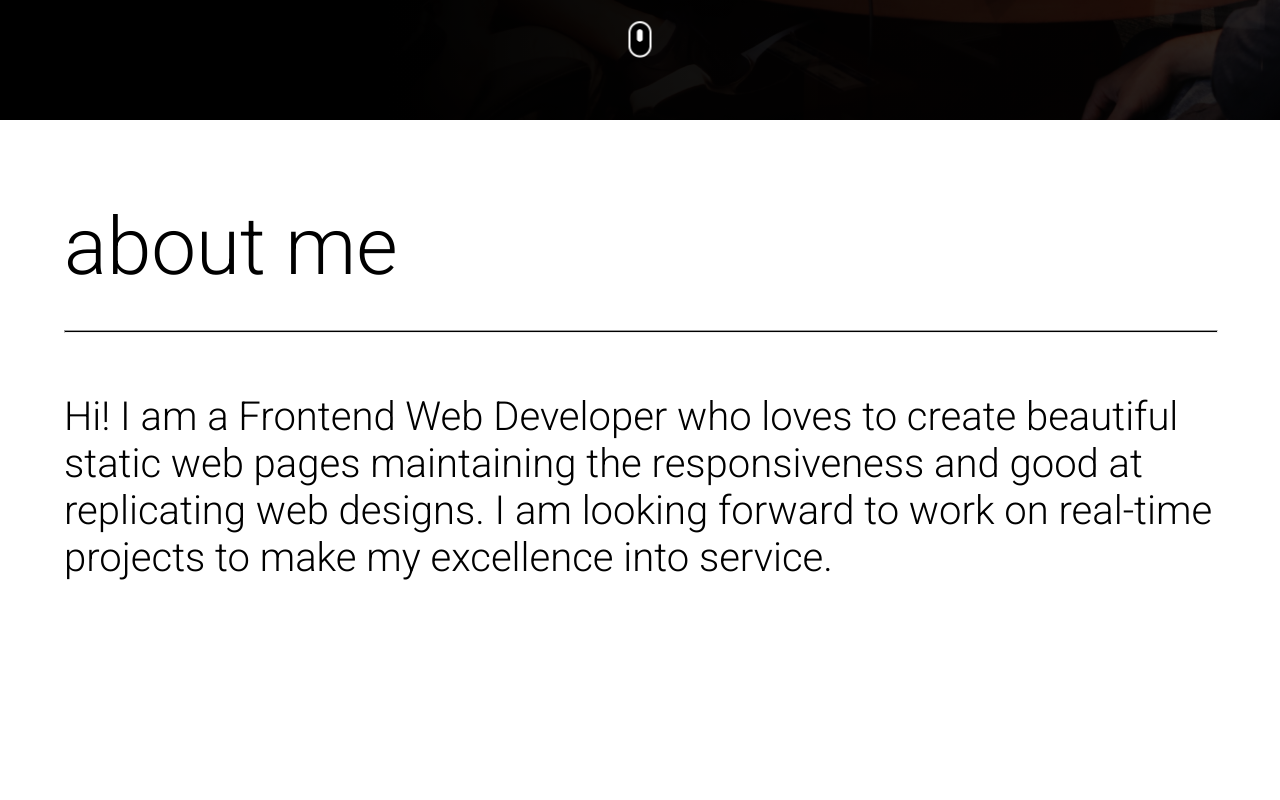
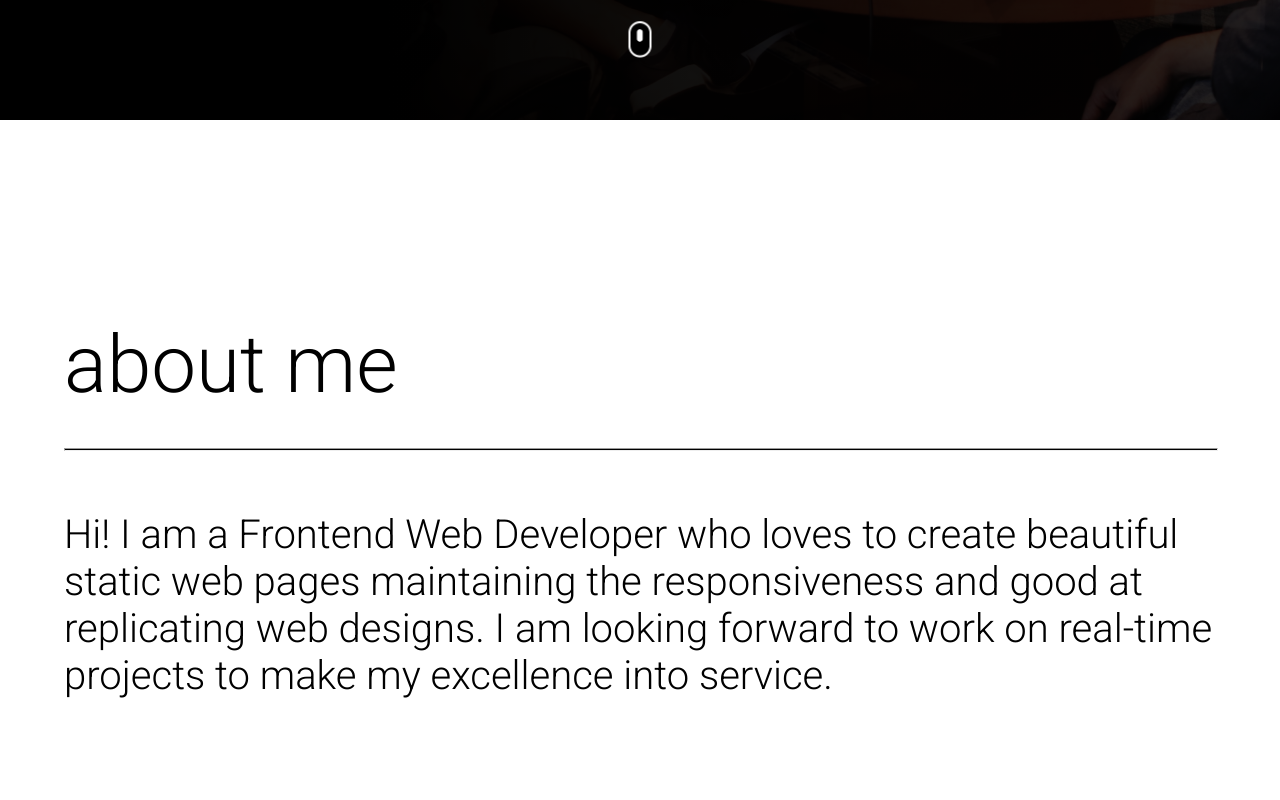
Before and after one commit to shivasankari3101/Portfolio-website, a React (Create React App) app: page / in a window 1280 px wide. Shown: the part 680-1480 px from the top of the page. Built offline with nearby package versions, Linux system fonts and the light colour scheme.

Commit message:
Minor change

```diff
--- a/src/components/About/About.module.css
+++ b/src/components/About/About.module.css
@@ -5,7 +5,7 @@
     box-sizing: border-box;
     display: flex;
     flex-direction: column;
-    align-items: center;
+    justify-content: center;
 }
 
 .about h1 {
```
